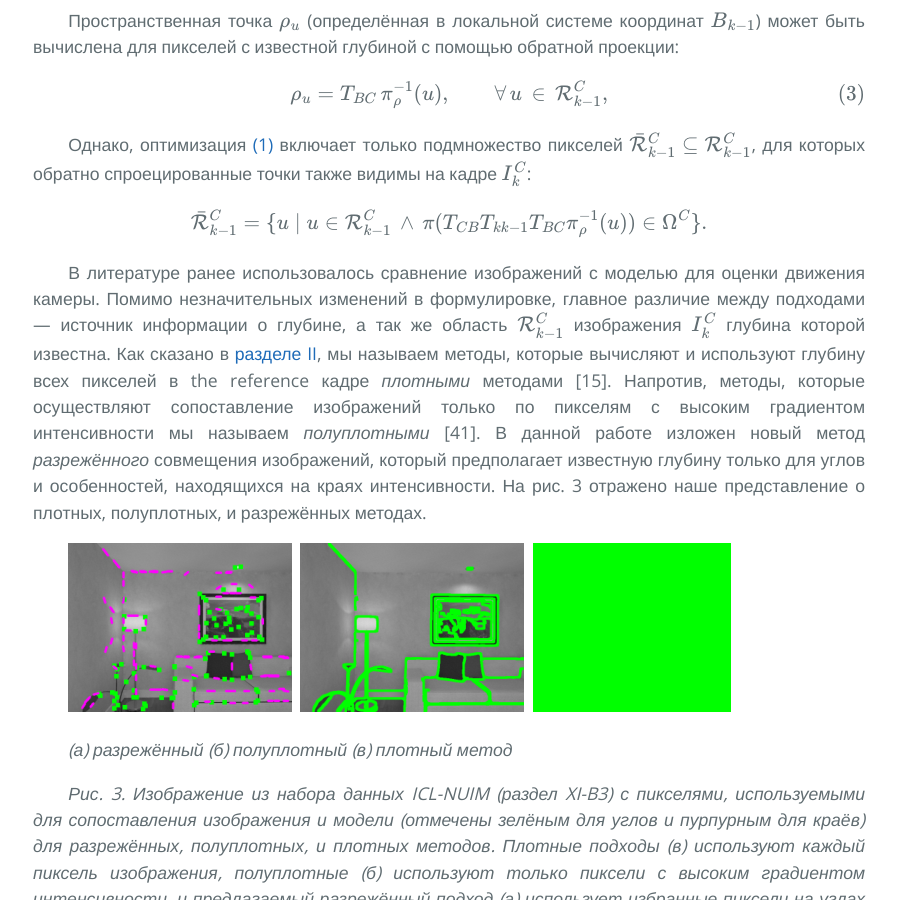
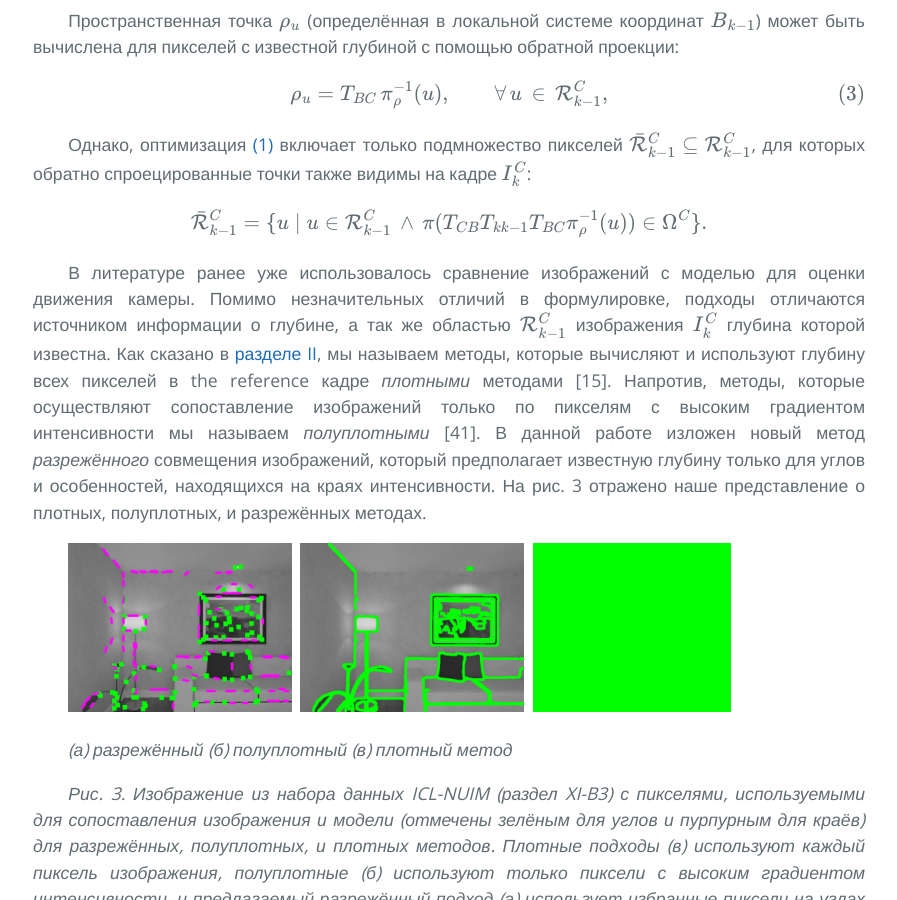
Before and after one commit to i-v-s/slam, a Jekyll site: the page built from svo2.md, in a window 1280 px wide and 900 px high, scrolled down 8918 px. Shown: the whole window, without its empty margins (191-1088 px from the left). Built offline with Jekyll 4.4.1, drawn with Linux system fonts in a browser that asks for light colours; our own code applies the rules of GitHub Pages for plain Markdown files; formulas are drawn with MathJax 3.

Commit message:
Updated svo2.md

```diff
--- a/svo2.md
+++ b/svo2.md
@@ -380,11 +380,11 @@ u \in \mathcal{R}_{k−1}^{C} \, \wedge \,
 \end{equation}
 $$
 
-В литературе ранее использовалось сравнение изображений
+В литературе ранее уже использовалось сравнение изображений
 с моделью для оценки движения камеры. Помимо незначительных
-изменений в формулировке, главное различие между
-подходами &mdash; источник информации о глубине, а так же
-область $$\mathcal{R}_{k−1}^{C}$$ изображения $$I^{C}_{k}$$ глубина которой известна.
+отличий в формулировке, подходы отличаются
+источником информации о глубине, а так же
+областью $$\mathcal{R}_{k−1}^{C}$$ изображения $$I^{C}_{k}$$ глубина которой известна.
 Как сказано в [разделе II](#ii-Связанные-работы "Связанные работы"),
 мы называем методы, которые вычисляют
 и используют глубину всех пикселей в the reference кадре
```
